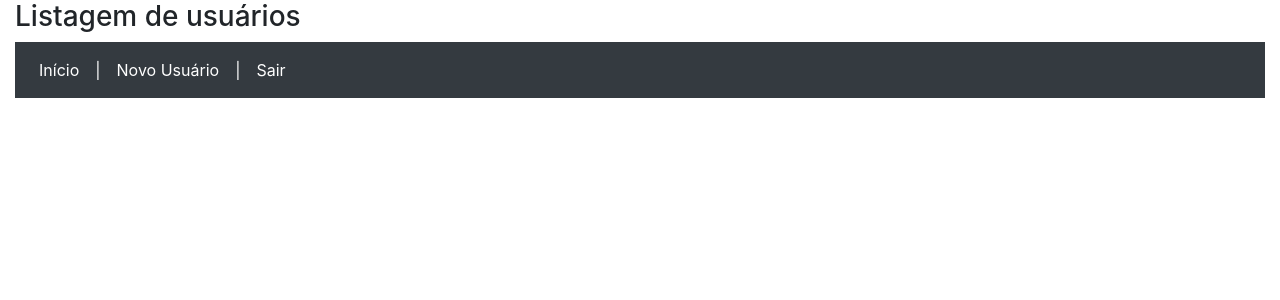
After one commit to rotognin/sistema_perguntas, a PHP site: the page made by adm/src/View/usuarios/index.php in a window 1280 px wide. The commit adds this page. Shown: the top 300 px of the page. Run offline with PHP 8.4, Linux system fonts and the light colour scheme; the template is opened without the code that fills it, so the values that code supplies are empty; some libraries are stand-ins or nearby versions.

Commit message:
Criando a parte administrativa

```diff
--- a/adm/src/Controller/Controller.php
+++ b/adm/src/Controller/Controller.php
@@ -10,6 +10,7 @@ class Controller
     {
         $params = http_build_query(["login" => verificarString($post['login'])]);
         $usuario = (new Usuario())->find('login = :login', $params)->fetch();
+        var_dump($usuario);
 
         if (!$usuario)
         {
--- a/adm/src/View/menu.php
+++ b/adm/src/View/menu.php
@@ -9,9 +9,9 @@
         <nav class="navbar navbar-expand-lg navbar-dark bg-dark">
             <div class="collapse navbar-collapse" id="navbarNavAltMarkup">
                 <div class="navbar-nav">
-                    <a class="nav-link text-white" href="index.php?action=usuarios&control=usuario">Usuários</a>
+                    <a class="nav-link text-white" href="index.php?action=index&control=usuario">Usuários</a>
                     <span class="nav-link text-white">|</span>
-                    <a class="nav-link text-white" href="index.php?action=Perguntas&control=pergunta">Perguntas</a>
+                    <a class="nav-link text-white" href="index.php?action=perguntas&control=pergunta">Perguntas</a>
                     <span class="nav-link text-white">|</span>
 
                     <!-- Ver se mais pra frente poderemos ter parâmetros no sistema -->
--- /dev/null
+++ b/adm/src/View/usuarios/index.php
@@ -0,0 +1,29 @@
+<!DOCTYPE html>
+<html>
+<?php include 'html/head.php'; ?>
+<body>
+    <div class="container-fluid">
+        <h3>Listagem de usuários</h3>
+
+        <nav class="navbar navbar-expand-lg navbar-dark bg-dark">
+            <div class="collapse navbar-collapse" id="navbarNavAltMarkup">
+                <div class="navbar-nav">
+                    <a class="nav-link text-white" href="index.php?action=menu">Início</a>
+                    <span class="nav-link text-white">|</span>
+                    <a class="nav-link text-white" href="index.php?action=novo&control=usuario">Novo Usuário</a>
+                    <span class="nav-link text-white">|</span>
+                    <a class="nav-link text-white" href="index.php?action=logout">Sair</a>
+                </div>
+            </div>
+        </nav>
+        <br>
+        <?php
+            foreach($usuarios as $usuario)
+            {
+                echo 'ID - ' . $usuario->id . ' - ' . $usuario->nome . '<br>';
+            }
+        ?>
+    </div>
+    <?php include 'html/scriptsjs.php'; ?>
+</body>
+</html>
```
Also changed, not shown: adm/src/Controller/UsuarioController.php (added, +14 -0 lines), adm/src/Model/Usuario.php (added, +13 -0 lines).
